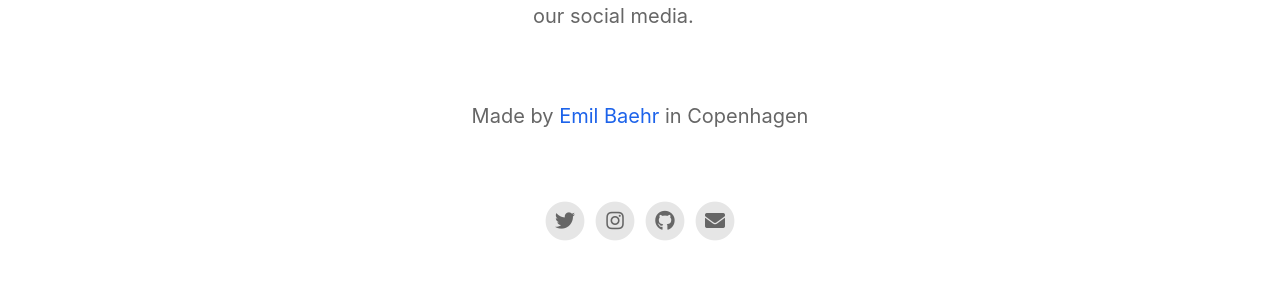
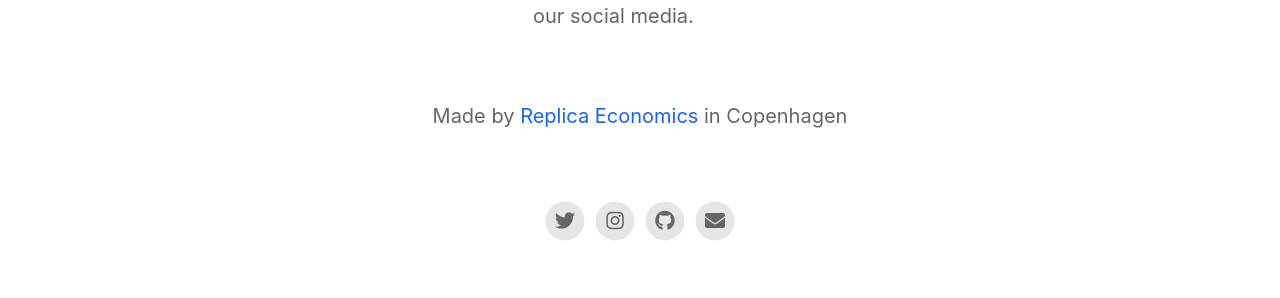
Before and after one commit to fintechntrusts2020/Replica_Forex, a Jekyll site: the page built from index.html, in a window 1280 px wide. Shown: the part 1532-1830 px from the top of the page. Built offline with Jekyll 4.4.1, drawn with Linux system fonts in a browser that asks for light colours; nearby versions of some CDN libraries.

Commit message:
Line 5; "(Text_Change)"_conifg.yml

```diff
--- a/_config.yml
+++ b/_config.yml
@@ -2,7 +2,7 @@
 page_title                                : Replica Forex                                          # Automatically populates with app name if not set and if iOS app ID is set. Otherwise enter manually.
 
 # Information About Yourself
-your_name                                 : Emil Baehr
+your_name                                 : Replica Economics
 your_link                                 : https://emilbaehr.com
 your_city                                 : Copenhagen
 email_address                             : emil.baehr@gmail.com
```
